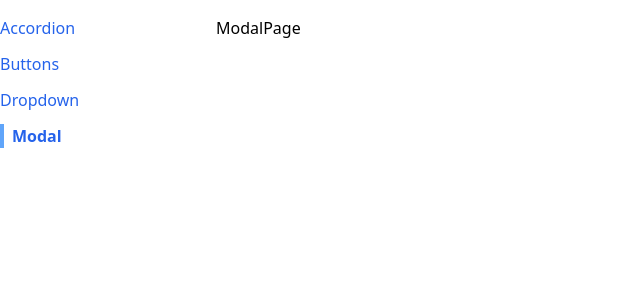
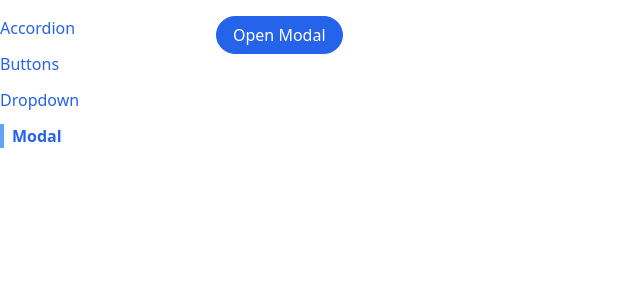
Before and after one commit to mrivasperez/component-library, a React (Vite) app: page /modal in a window 1280 px wide. Shown: the top 300 px of the page, without its empty margins (0-640 px from the left). Built offline with nearby package versions, Linux system fonts and the light colour scheme.

Commit message:
task: Prototype modal functionality

```diff
--- a/src/pages/ModalPage.tsx
+++ b/src/pages/ModalPage.tsx
@@ -1,9 +1,22 @@
-import React from 'react'
+import React, { useState } from "react";
+import Button from "../components/Button";
+import Modal from "../components/Modal";
 
 const ModalPage = () => {
+  const [showModal, setShowModal] = useState(false);
+
+  const handleClick = () => {
+    setShowModal(true);
+  };
+
   return (
-    <div>ModalPage</div>
-  )
-}
+    <div>
+      <Button variant="primary" rounded onClick={handleClick}>
+        Open Modal
+      </Button>
+      {showModal && <Modal />}
+    </div>
+  );
+};
 
-export default ModalPage
+export default ModalPage;
```
